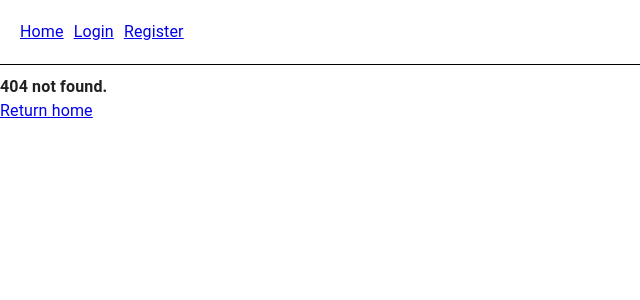
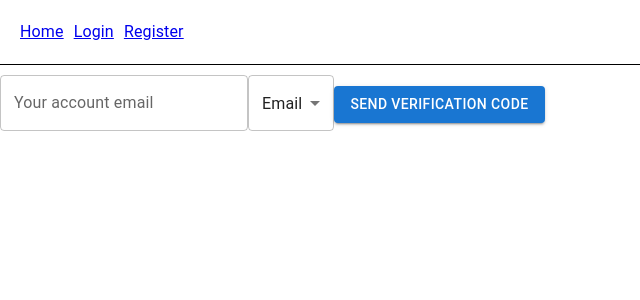
Before and after one commit to magley/sssscs, a React (Create React App) app in the folder front/sssscs/: page /verify in a window 1280 px wide. Before the commit this address had no page. Shown: the top 300 px of the page, without its empty margins (0-640 px from the left). Built offline with nearby package versions, Linux system fonts and the light colour scheme.

Commit message:
feat(front): Add dummy verification page on the frontend

```diff
--- a/front/sssscs/src/App.tsx
+++ b/front/sssscs/src/App.tsx
@@ -13,6 +13,7 @@ import { CertVerify } from './certs/CertVerify';
 import { MyCertRequests } from './certs/requests/MyCertRequests';
 import { CertRequestsIssuedToMe } from './certs/requests/CertRequestsIssuedToMe';
 import { CertRequestCreate } from './certs/requests/CertRequestCreate';
+import { VerifyPage } from './verify/VerifyPage';
 
 // TODO: Explore the Context API.
 // We can share GlobalState without explicitly passing props.
@@ -44,6 +45,7 @@ function App() {
                 <Route element={<MustNotBeLoggedIn/>}>
                     <Route path='login' element={<Login gloState={state}/>} />
                     <Route path='register' element={<Register />} />
+                    <Route path='verify' element={<VerifyPage />} />
                 </Route>
                 <Route element={<MustBeLoggedIn/>}>
                     <Route path="/certificates" element={<CertSummary />} />
--- /dev/null
+++ b/front/sssscs/src/verify/VerifyPage.tsx
@@ -0,0 +1,56 @@
+import { Box, Button, MenuItem, Select, TextField } from "@mui/material";
+import { FieldValues, useForm } from "react-hook-form";
+
+export enum VerificationMethod {
+    EMAIL, SMS
+};
+
+export interface VerificationCodeSendRequestDTO {
+    userEmail: string,
+    method: VerificationMethod,
+    dontActuallySend: boolean
+};
+
+export const VerifyPage = () => {
+    const { register, control, handleSubmit, formState: {errors}} = useForm({mode: 'all'});
+
+    const sendCode = async (data: FieldValues) => {
+        const dto: VerificationCodeSendRequestDTO = {
+            userEmail: data['email'],
+            method: data['type'] as VerificationMethod,
+            dontActuallySend: true,
+        }
+
+        console.log(dto);
+    }
+
+    return (
+        <>
+            <Box component='form' noValidate onSubmit={handleSubmit(sendCode)}>
+
+                <TextField
+                    type="email"
+                    label="Your account email"
+                    {...register('email', { required: 'Please enter your email'})}
+                    error={!!errors['email']}
+                    helperText={errors['email']?.message?.toString()}
+                    />
+
+                <Select
+                    labelId="verification-type"
+                    required
+                    defaultValue={VerificationMethod.EMAIL}
+                    {...register('type', { required: 'Type is required' })}
+                    error={!!errors['type']}
+                    >
+                        <MenuItem value={VerificationMethod.EMAIL}>Email</MenuItem>
+                        <MenuItem value={VerificationMethod.SMS}>SMS</MenuItem>
+                    </Select>
+
+                <Button variant="contained" type="submit">
+                    Send Verification Code
+                </Button>
+            </Box>
+        </>
+    )
+}
```
